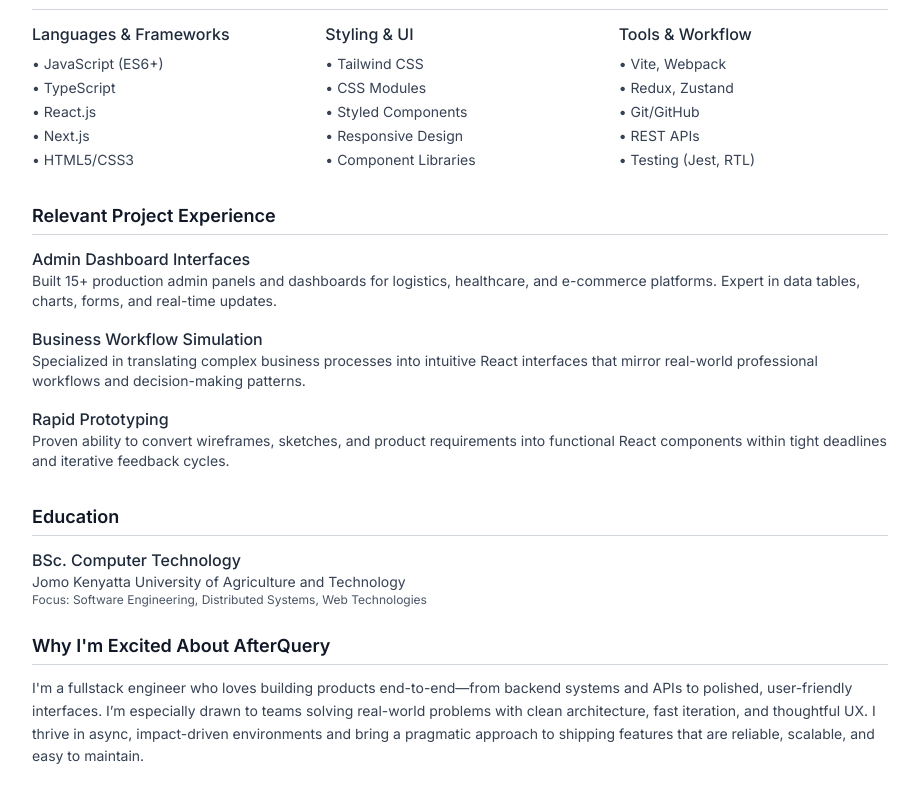
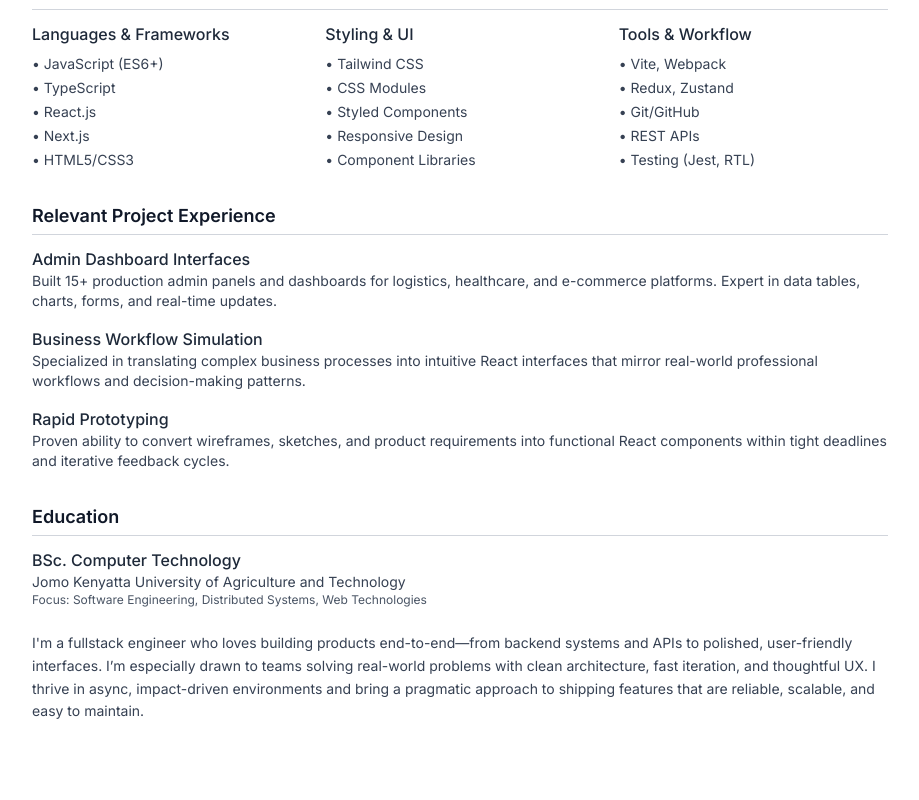
Before and after one commit to Qodestackr/portfolio-v2, a Next.js app: page /resume in a window 1280 px wide. Shown: the part 1828-2628 px from the top of the page, without its empty margins (180-1099 px from the left). After the commit the page ends 2583 px from the top, so only its background shows below. Built offline with nearby package versions, Linux system fonts and the light colour scheme.

Commit message:
Update page.jsx

```diff
--- a/src/app/resume/page.jsx
+++ b/src/app/resume/page.jsx
@@ -283,9 +283,6 @@ export default function ResumePage() {
         </section>
 
         <section className="mb-3">
-          <h3 className="text-lg font-semibold text-gray-900 mb-3 border-b border-gray-300 pb-1">
-            Why I'm Excited About AfterQuery
-          </h3>
           <p className="text-sm text-gray-700 leading-relaxed">
             I'm a fullstack engineer who loves building products end-to-end—from backend systems and APIs to polished, user-friendly interfaces.
             I’m especially drawn to teams solving real-world problems with clean architecture, fast iteration, and thoughtful UX. I thrive in async,
```
